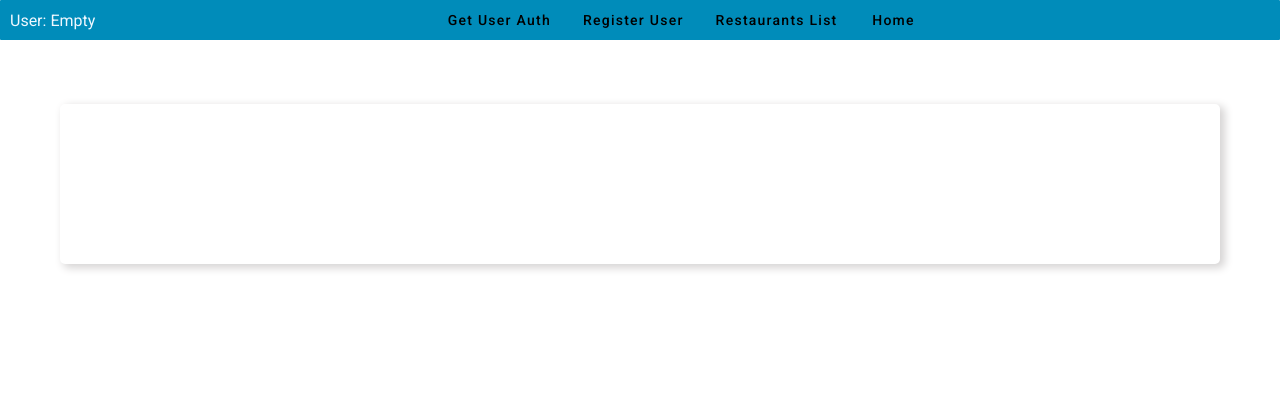
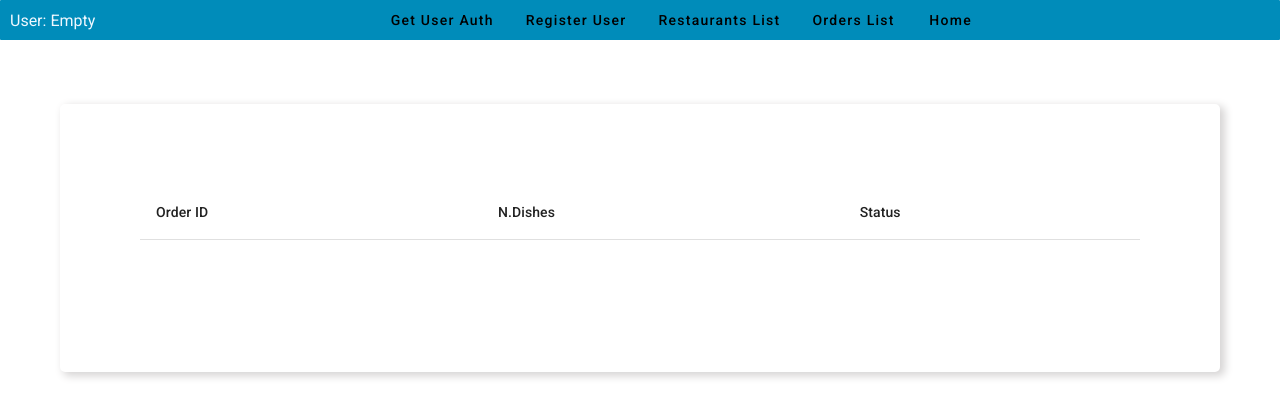
Before and after one commit to lMiguelVSl/Gamma-Orders-Web, an Angular app: page /item-list/orders/2 in a window 1280 px wide. Shown: the top 416 px of the page. Built offline with nearby package versions, Linux system fonts and the light colour scheme; no server answers.

Commit message:
order flow and authentication flow

```diff
--- a/src/app/app.routes.ts
+++ b/src/app/app.routes.ts
@@ -16,12 +16,10 @@ export const routes: Routes = [
     {
         path: 'actions',
         component: FormComponent,
-        //canActivate: [AuthGuard]
     },
     {
         path: 'item-list',
         component: TableComponent,
-        //canActivate: [AuthGuard]
     },
     {
         path: 'Home',
--- a/src/app/components/header/header.component.html
+++ b/src/app/components/header/header.component.html
@@ -4,6 +4,7 @@
         <button mat-button type="button" (click)="GetToken()">Get User Auth</button>
         <a routerLink="/actions" mat-button>Register User</a>
         <a routerLink="/item-list" mat-button>Restaurants List</a>
+        <a routerLink="/item-list/orders/2" mat-button>Orders List</a>
         <a routerLink="Home" mat-button>Home</a>
     </div>
 </div>
--- a/src/app/components/table-orders/table-orders.component.html
+++ b/src/app/components/table-orders/table-orders.component.html
@@ -1,14 +1,19 @@
 <div class="container">
     <table class="container-table" mat-table *ngIf="dataSource.length > 0" [dataSource]="dataSource">
 
-        <ng-container matColumnDef="Nombre">
-            <th mat-header-cell *matHeaderCellDef>Name</th>
-            <td mat-cell *matCellDef="let element">{{element.Nombre}}</td>
+        <ng-container matColumnDef="Order ID">
+            <th mat-header-cell *matHeaderCellDef>Order ID</th>
+            <td mat-cell *matCellDef="let element">{{element.estado}}</td>
         </ng-container>
 
-        <ng-container matColumnDef="Precio">
-            <th mat-header-cell *matHeaderCellDef>Price</th>
-            <td mat-cell *matCellDef="let element">{{element.Precio | currency}}</td>
+        <ng-container matColumnDef="N.Dishes">
+            <th mat-header-cell *matHeaderCellDef>N.Dishes</th>
+            <td mat-cell *matCellDef="let element">{{element.estado}}</td>
+        </ng-container>
+
+        <ng-container matColumnDef="Status">
+            <th mat-header-cell *matHeaderCellDef>Status</th>
+            <td mat-cell *matCellDef="let element">{{element.estado}}</td>
         </ng-container>
 
         <tr mat-header-row *matHeaderRowDef="displayedColumns"></tr>
--- a/src/app/components/table-orders/table-orders.component.ts
+++ b/src/app/components/table-orders/table-orders.component.ts
@@ -13,15 +13,23 @@ import { Order } from '../../services/order/models';
 })
 export class TableOrdersComponent implements OnInit {
 
-  displayedColumns: any[] = ['Price', 'Description', 'Add'];
-  dataSource: Order[] = [];
+  displayedColumns: string[] = ['Order ID', 'N.Dishes', 'Status'];
+  dataSource: Order[] = [{
+    cliente: {
+      id: 0,
+      nombre: '',
+      email: '',
+      ubicacion: ''
+    },
+    estado: '',
+    platos: []
+  }];
 
   constructor(private orderService: OrderService, private route: ActivatedRoute) { }
 
   ngOnInit(): void {
     const userId = this.route.snapshot.paramMap.get('idUser');
     if (userId) this.orderService.getOrdersByClientId(userId).subscribe(orders => {
-      console.log(orders);
       this.dataSource = orders;
     });
   }
--- a/src/app/views/home-page/home.component.html
+++ b/src/app/views/home-page/home.component.html
@@ -1,7 +1,7 @@
 <div class="container">
     <h2 class="app-title">Welcome to GAMMAPPI</h2>
     <p class="app-description">
-        This is a CRUD application built with Angular, Python, Java, JavaScript. <br>
+        This is a CRUD application built with Angular for the FrontEnd and some services with Python, Java. <br>
     </p>
     <p class="app-description">These pages are:</p>
     <ul class="app-links">
--- a/src/app/views/not-auth-page/not-auth-page.component.html
+++ b/src/app/views/not-auth-page/not-auth-page.component.html
@@ -4,5 +4,6 @@
     <p>Sorry, you don't have permission to view this page.</p>
     <p>Click on <b>Get User Auth</b> at the top of the view</p>
     <br>
-    <a href="/Home" class="btn">Return to Home</a>
+    <a routerLink="/Home" class="btn">Return to Home</a>
   </div>
+ <router-outlet></router-outlet>
--- a/src/app/views/not-auth-page/not-auth-page.component.ts
+++ b/src/app/views/not-auth-page/not-auth-page.component.ts
@@ -1,9 +1,10 @@
 import { Component } from '@angular/core';
+import { BaseModule } from '../../shared/base/base.module';
 
 @Component({
   selector: 'app-not-auth-page',
   standalone: true,
-  imports: [],
+  imports: [BaseModule],
   templateUrl: './not-auth-page.component.html',
   styleUrl: './not-auth-page.component.scss'
 })
```
